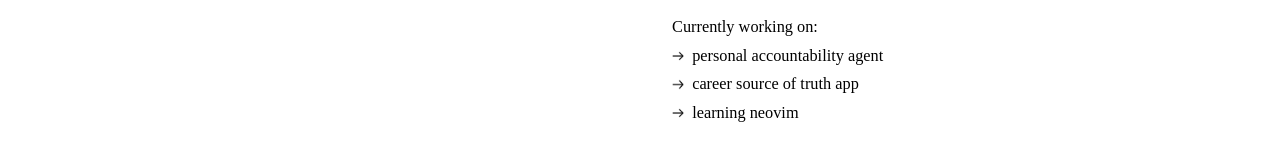
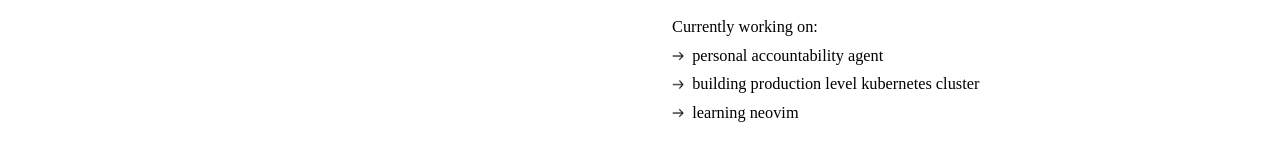
Before and after one commit to ezhang3333/personal-portfolio, a Vue app: page /about in a window 1280 px wide. Shown: the part 453-613 px from the top of the page. Built offline with nearby package versions, Linux system fonts and the light colour scheme; no server answers; the HTML template or start-up script is replaced by a standard one.

Commit message:
Update current Kubernetes project text

```diff
--- a/src/views/AboutView.vue
+++ b/src/views/AboutView.vue
@@ -57,7 +57,7 @@ onMounted(async () => {
             </span>
             <span class="working-item">
               <img :src="nextIcon" alt="" class="working-icon" aria-hidden="true" />
-              career source of truth app
+              building production level kubernetes cluster
             </span>
             <span class="working-item">
               <img :src="nextIcon" alt="" class="working-icon" aria-hidden="true" />
```
